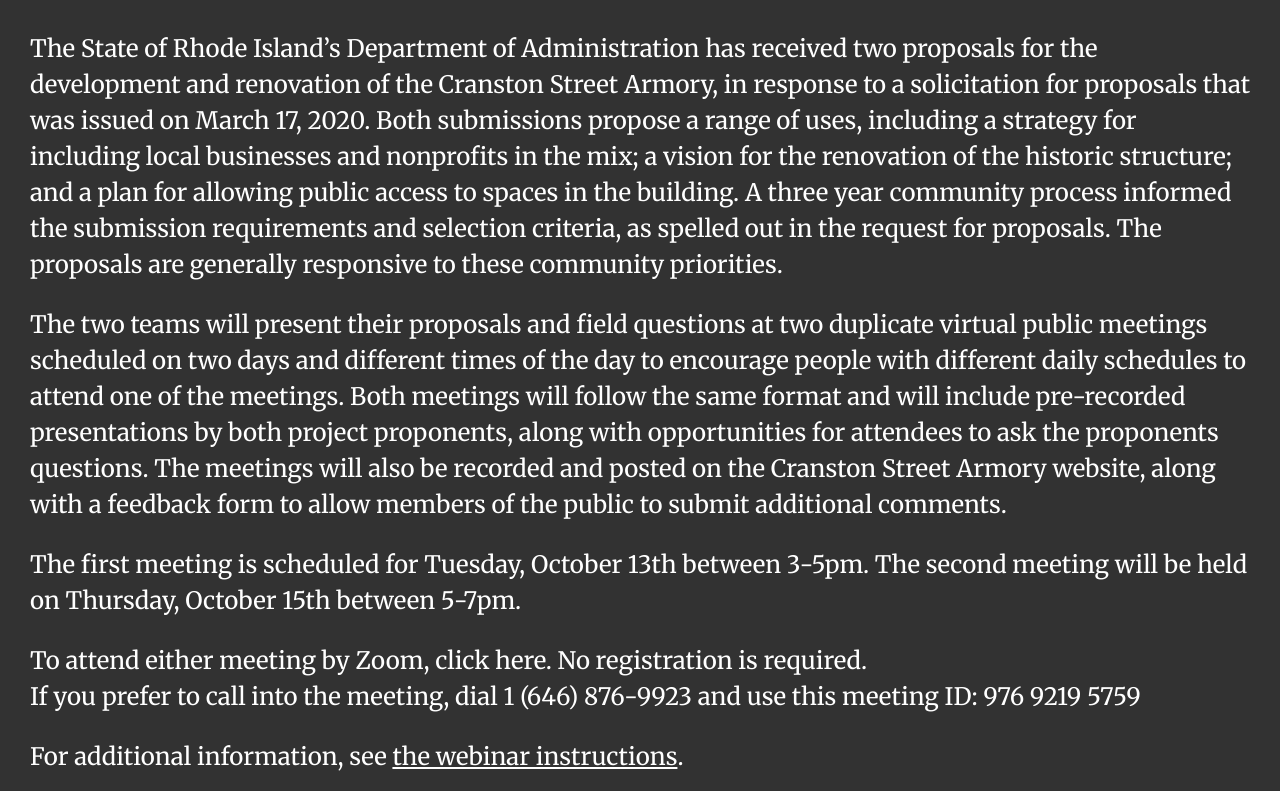
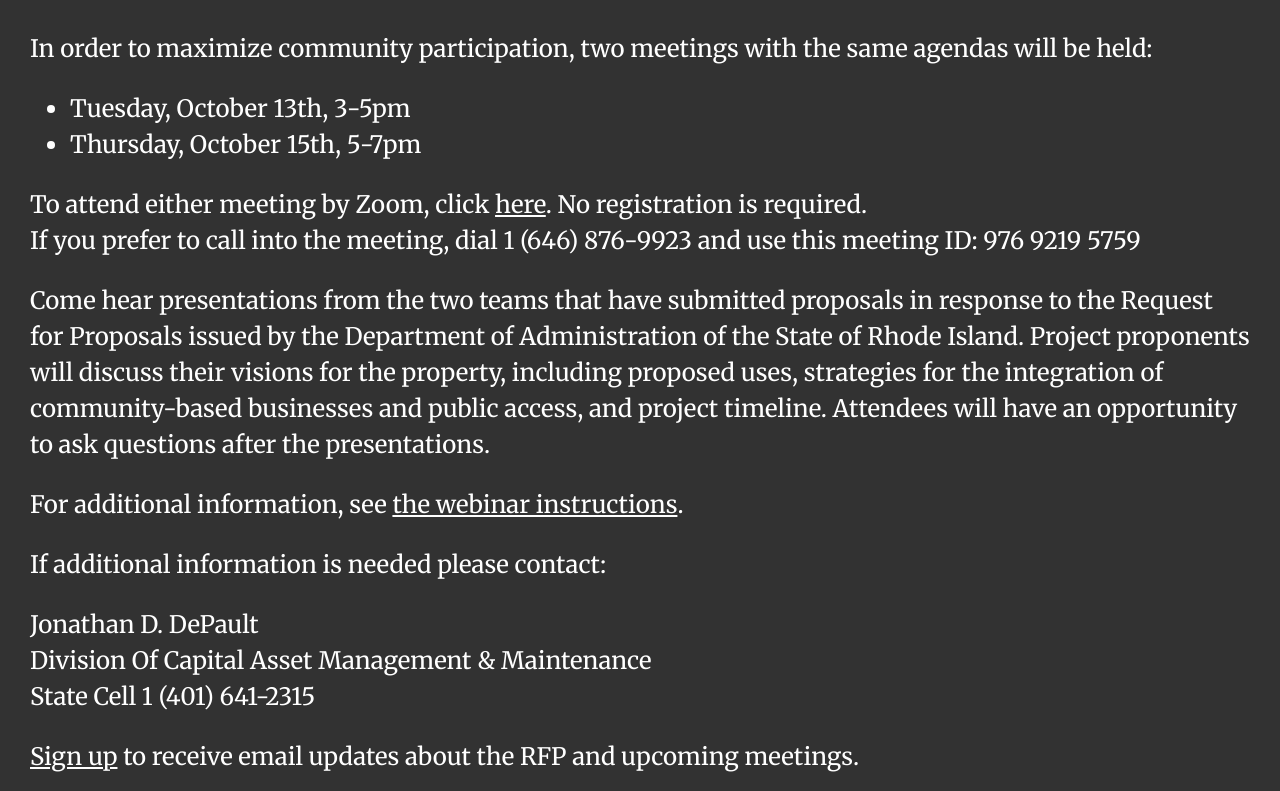
Before and after one commit to johnmccartin/cranston, a website: page index.html in a window 1280 px wide. Shown: the part 808-1599 px from the top of the page. Drawn offline with nearby package versions, Linux system fonts and the light colour scheme.

Commit message:
Change text

```diff
--- a/index.html
+++ b/index.html
@@ -42,18 +42,22 @@
 				<section id="fbsection1" class="clearfix">
 					<div class="slide-content" data-aos="fade-zoom-in-up">
 						<img class="elevation-logo mobile-only" src="images/elevation.png" data-aos="fade-zoom-in-up" />
-						<h1>Cranston Street Armory <br />Reuse Plan</h1>
+						<h1>Cranston Street Armory <br />Reuse Proposals</h1>
 
 
 						<div class="larger-text">
-                            <p>The State of Rhode Island’s Department of Administration has received two proposals for the development and renovation of the Cranston Street Armory, in response to a solicitation for proposals that was issued on March 17, 2020. Both submissions propose a range of uses, including a strategy for including local businesses and nonprofits in the mix; a vision for the renovation of the historic structure; and a plan for allowing public access to spaces in the building. A three year community process informed the submission requirements and selection criteria, as spelled out in the request for proposals. The proposals are generally responsive to these community priorities.</p>
+                            <p>In order to maximize community participation, two meetings with the same agendas will be held:</p>
+							<ul>
+                    <li>Tuesday, October 13th, 3-5pm</li>
+                    <li>Thursday, October 15th, 5-7pm</li>
+							</ul>
+							</p>
 
-							<p>The two teams will present their proposals and field questions at two duplicate virtual public meetings scheduled on two days and different times of the day to encourage people with different daily schedules to attend one of the meetings. Both meetings will follow the same format and will include pre-recorded presentations by both project proponents, along with opportunities for attendees to ask the proponents questions. The meetings will also be recorded and posted on the Cranston Street Armory website, along with a feedback form to allow members of the public to submit additional comments.</p>
+							<p>To attend either meeting by Zoom, click <a href="https://cbuilding.zoom.us/j/97692195759">here</a>. No registration is required.<br>
+If you prefer to call into the meeting, dial 1 (646) 876-9923 and use this meeting ID: 976 9219 5759 </p>
 
-							<p>The first meeting is scheduled for Tuesday, October 13th between 3-5pm. The second meeting will be held on Thursday, October 15th between 5-7pm.</p>
 
-							<p>To attend either meeting by Zoom, click here. No registration is required.<br>
-If you prefer to call into the meeting, dial 1 (646) 876-9923 and use this meeting ID: 976 9219 5759 </p>
+							<p>Come hear presentations from the two teams that have submitted proposals in response to the Request for Proposals issued by the Department of Administration of the State of Rhode Island. Project proponents will discuss their visions for the property, including proposed uses, strategies for the integration of community-based businesses and public access, and project timeline. Attendees will have an opportunity to ask questions after the presentations.</p>
 
 							<p>For additional information, see <a href="pdf/Zoom Webinar Instructions for Participants_Armory.pdf">the webinar instructions</a>.</p>
 
```
